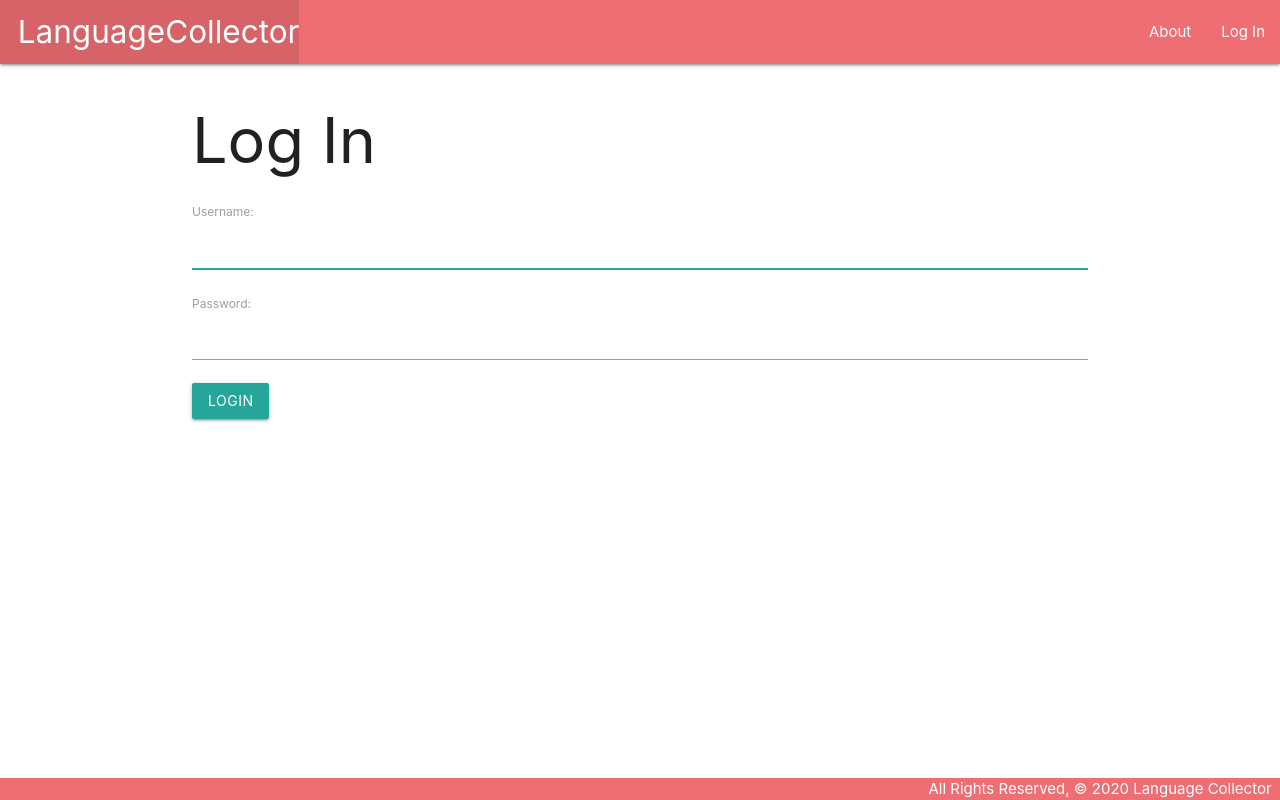
After one commit to BJohn1/languagecollector, a Django app: page /accounts/login/ in a window 1280 px wide. The commit adds this page. Run offline with Django 3.2, Linux system fonts and the light colour scheme.

Commit message:
implement log in log out functionality

```diff
--- a/languagecollector/settings.py
+++ b/languagecollector/settings.py
@@ -119,3 +119,5 @@ USE_TZ = True
 # https://docs.djangoproject.com/en/3.0/howto/static-files/
 
 STATIC_URL = '/static/'
+LOGIN_REDIRECT_URL = '/languages/'
+LOGOUT_REDIRECT_URL = '/about/'
--- a/languagecollector/urls.py
+++ b/languagecollector/urls.py
@@ -20,4 +20,5 @@ urlpatterns = [
     path('admin/', admin.site.urls),
     # In this case '' represents the root route
     path('', include('main_app.urls')),
+    path('accounts/', include('django.contrib.auth.urls')),
 ]
--- a/main_app/models.py
+++ b/main_app/models.py
@@ -1,6 +1,7 @@
 from django.db import models
 from django.urls import reverse
 from datetime import date, datetime
+from django.contrib.auth.models import User
 # Create your models here.
 
 PRACTICES = (
@@ -12,6 +13,7 @@ PRACTICES = (
 class Language(models.Model):
     name = models.CharField(max_length = 100)
     years_experience = models.IntegerField()
+    user = models.ForeignKey(User, on_delete=models.CASCADE)
     def __str__(self):
         return self.name
     def get_absolute_url(self):
--- a/main_app/templates/base.html
+++ b/main_app/templates/base.html
@@ -19,8 +19,13 @@
         </ul>
         <ul class="right">
           <li><a href="/about">About</a></li>
-          <li><a href="{% url 'languages_create' %}">Add a Language</a></li>
-          <li><a href="/languages">View All My Languages</a></li>
+          {% if user.is_authenticated %}
+            <li><a href="{% url 'languages_create' %}">Add a Language</a></li>
+            <li><a href="{% url 'index' %}">View All My Languages</a></li>
+            <li><a href="{% url 'logout' %}">Log Out</a></li>
+          {% else %}
+            <li><a href="{% url 'login' %}">Log In</a></li>
+          {% endif %}
         </ul>
       </div>
     </nav>
--- a/main_app/templates/main_app/language_form.html
+++ b/main_app/templates/main_app/language_form.html
@@ -12,7 +12,7 @@
     {% csrf_token %}
     <table>
       <!-- Render the inputs inside of <tr>s & <td>s -->
-      {{ form.as_table }}
+    {{ form.as_table }}
     </table>
     <input type="submit" value="Submit!" class="btn">
   </form>
--- /dev/null
+++ b/main_app/templates/registration/login.html
@@ -0,0 +1,14 @@
+{% extends 'base.html' %}
+{% block content %}
+
+<h1>Log In</h1>
+
+<!-- Add the login form -->
+<form method="post" action="{% url 'login' %}">
+  {% csrf_token %}
+  {{ form.as_p }}
+  <input type="submit" class="btn" value="login">
+  <input type="hidden" name="next" value="{{ next }}">
+</form>
+
+{% endblock %}
```
Also changed, not shown: main_app/views.py (+7 -1 lines), main_app/migrations/0004_language_user.py (added).
